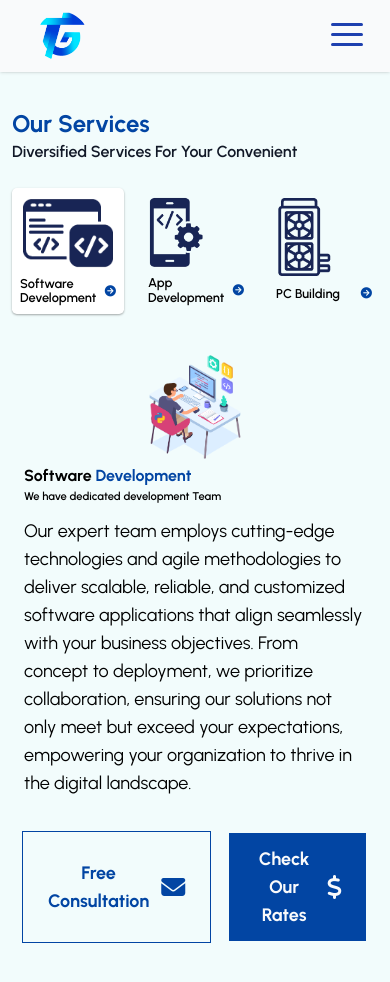
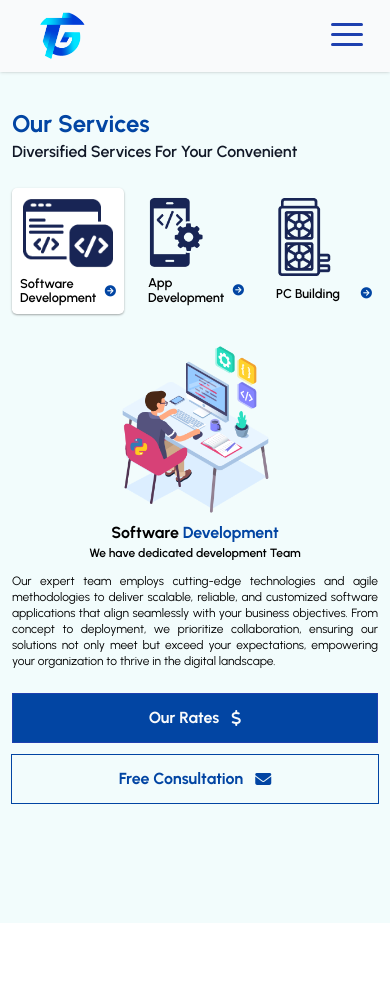
Before and after one commit to jltdev15/tg-website-2024, a Vue app: page /software in a window 390 px wide. Shown: the top 982 px of the page. After the commit the page ends 923 px from the top, so only its background shows below. Built offline with nearby package versions, Linux system fonts and the light colour scheme.

Commit message:
fix 2 router view links

```diff
--- a/src/ServicesContent/MobileApp.vue
+++ b/src/ServicesContent/MobileApp.vue
@@ -1,21 +1,21 @@
 <template>
-  <section class="py-20">
-    <div class="flex flex-row-reverse items-center justify-between p-6">
-      <div class="w-3/6">
+  <section class="sm:py-20">
+    <div class="flex flex-col items-center justify-between p-3 sm:p-6 sm:flex-row-reverse">
+      <div class="sm:w-3/6">
         <img
-          class="w-7/12 mx-auto"
+          class="w-3/6 mx-auto sm:w-4/6"
           src="../assets/images/app-dev-mobile.png"
           alt=""
         />
       </div>
-      <div class="w-3/6">
-        <h2 class="block text-6xl font-bold">
-          Mobile App<span class="block py-3 text-[#0245A3]"> Development</span>
+      <div class="text-center sm:w-3/6">
+        <h2 class="block font-bold sm:text-6xl">
+          Mobile App<span class="sm:block sm:py-3 text-[#0245A3]"> Development</span>
         </h2>
-        <p class="text-2xl font-semibold ">
+        <p class="text-xs font-semibold sm:text-2xl ">
           We have dedicated development Team
         </p>
-        <p class="py-3 text-lg">
+        <p class="py-3 text-xs text-justify sm:text-lg">
           Accelerate your business growth with cutting-edge mobile development
           solutions. Our expert team crafts high-performance, user-friendly
           mobile apps tailored to your unique business needs. From intuitive
@@ -25,21 +25,21 @@
           competitive market by harnessing the power of mobile technology to
           connect, engage, and thrive in the palm of your customers' hands.
         </p>
-        <div class="flex gap-5 pt-6">
+        <div class="flex flex-col-reverse gap-3 sm:pt-6 sm:gap-5 sm:flex-row">
           <button
-            class="flex capitalize items-center gap-3 py-3 px-6 outline outline-offset-1 outline-1  text-lg active:shadow-md transition-all font-bold text-[#0245A3] hover:text-[#0245a3b6]"
+            class="flex capitalize text-base justify-center items-center gap-3 py-3 px-6 outline outline-offset-1 outline-1  sm:text-lg active:shadow-md transition-all font-bold text-[#0245A3] hover:text-[#0245a3b6]"
           >
             Free consultation
             <i
-              class="text-2xl transition-all duration-150 fa-solid fa-envelope"
+              class="transition-all duration-150 sm:text-2xl fa-solid fa-envelope"
             ></i>
           </button>
           <button
-            class="flex capitalize items-center bg-[#0245A3] hover:bg-[rgba(2,69,163,0.8)] gap-3 py-3 px-6 text-lg  active:shadow-md transition-all font-bold text-gray-50 "
+            class="flex text-base border justify-center border-blue-800 capitalize items-center bg-[#0245A3] hover:bg-[rgba(2,69,163,0.8)] gap-3 py-3 px-6 sm:text-lg  active:shadow-md transition-all font-bold text-gray-50 "
           >
-            Check our rates
+            our rates
             <i
-              class="text-2xl transition-all duration-150 fa-solid fa-dollar-sign"
+              class="text-base transition-all duration-150 sm:text-2xl fa-solid fa-dollar-sign"
             ></i>
           </button>
         </div>
--- a/src/ServicesContent/SoftwareView.vue
+++ b/src/ServicesContent/SoftwareView.vue
@@ -1,14 +1,14 @@
 <template>
   <section class="sm:py-20">
-    <div class="flex flex-col-reverse items-center justify-between p-6 sm:flex-row">
-      <div class="sm:w-3/6">
+    <div class="flex flex-col-reverse items-center justify-between p-3 sm:p-6 sm:flex-row">
+      <div class="text-center sm:w-3/6">
         <h2 class="block font-bold sm:py-3 sm:text-6xl">
           Software<span class="sm:block sm:py-3 text-[#0245A3]"> Development</span>
         </h2>
-        <p class="text-[0.7rem] font-semibold sm:text-2xl ">
+        <p class="text-xs font-semibold sm:text-2xl">
           We have dedicated development Team
         </p>
-        <p class="py-3 text-lg">
+        <p class="py-3 text-xs text-justify sm:text-lg">
           Our expert team employs cutting-edge technologies and agile
           methodologies to deliver scalable, reliable, and customized software
           applications that align seamlessly with your business objectives. From
@@ -16,27 +16,27 @@
           solutions not only meet but exceed your expectations, empowering your
           organization to thrive in the digital landscape.
         </p>
-        <div class="flex gap-5 pt-6">
+        <div class="flex flex-col-reverse gap-3 py-3 r sm:pt-6 sm:gap-5 sm:flex-row">
           <button
-            class="flex capitalize items-center gap-3 py-1 px-6  outline outline-offset-1 outline-1  text-lg active:shadow-md transition-all font-bold text-[#0245A3] hover:text-[#0245a3b6]"
+            class="flex text-base py-3 justify-center capitalize items-center gap-3  px-3 sm:px-6  outline outline-offset-0 outline-1  sm:text-lg active:shadow-md transition-all font-bold text-[#0245A3] hover:text-[#0245a3b6]"
           >
             Free consultation
             <i
-              class="text-2xl transition-all duration-150 fa-solid fa-envelope"
+              class="transition-all duration-150 sm:text-2xl fa-solid fa-envelope"
             ></i>
           </button>
           <button
-            class="flex capitalize items-center bg-[#0245A3] hover:bg-[rgba(2,69,163,0.8)] gap-3 py-3 px-6 text-lg  active:shadow-md transition-all font-bold text-gray-50 "
+            class="flex capitalize border border-blue-800 text-base py-3  justify-center items-center bg-[#0245A3] outline-blue-800 outline-offset-1   outline-2 hover:bg-[rgba(2,69,163,0.8)] gap-3  px-6 sm:text-lg  active:shadow-md transition-all font-bold text-gray-50 "
           >
-            Check our rates
+             Our rates
             <i
-              class="text-2xl transition-all duration-150 fa-solid fa-dollar-sign"
+              class="transition-all duration-150 sm:text-2xl fa-solid fa-dollar-sign"
             ></i>
           </button>
         </div>
       </div>
       <div>
-        <img class="w-2/6 mx-auto sm:w-4/6" src="../assets/images/js-dev.png" alt="" />
+        <img class="w-3/6 mx-auto sm:w-4/6" src="../assets/images/js-dev.png" alt="" />
       </div>
     </div>
   </section>
```
